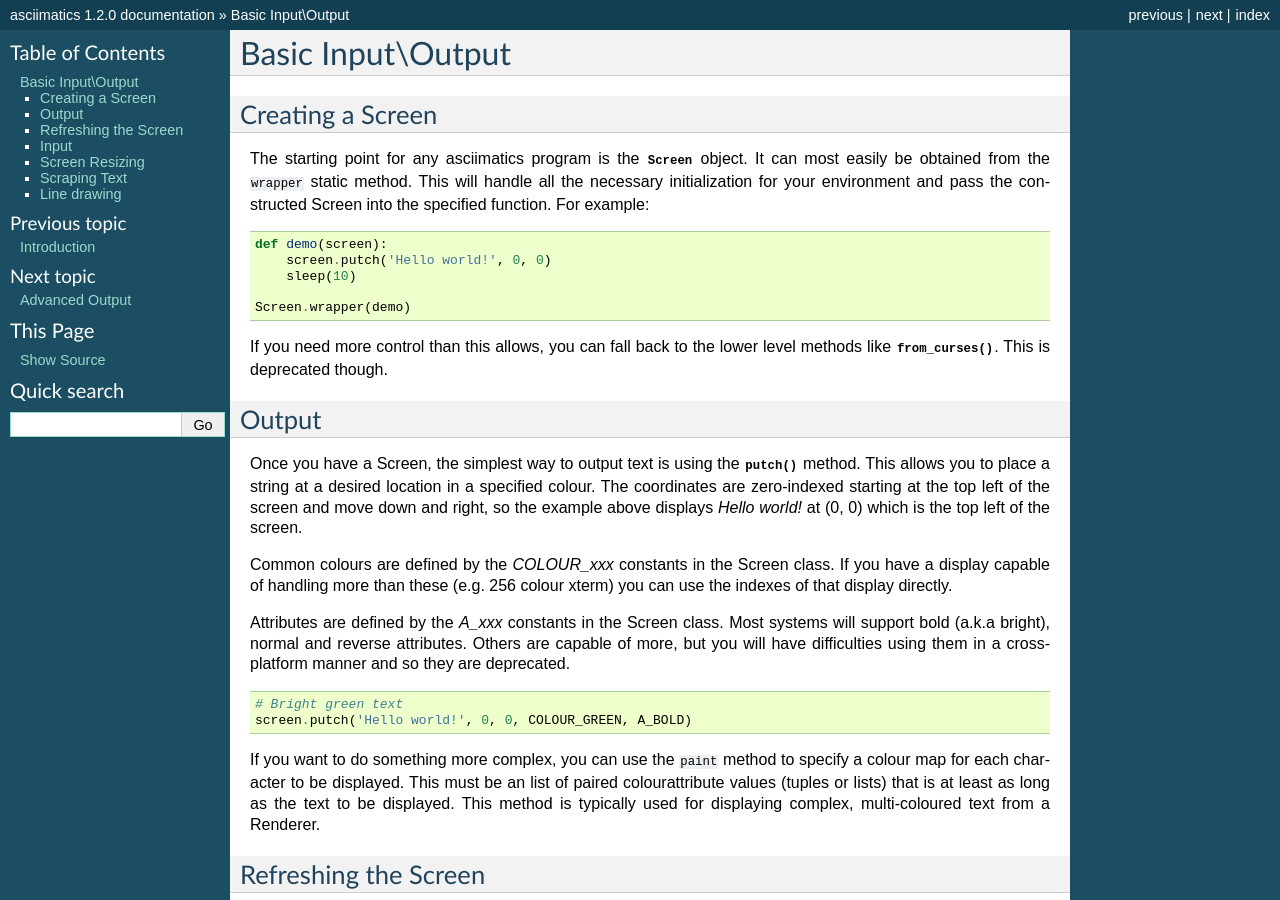
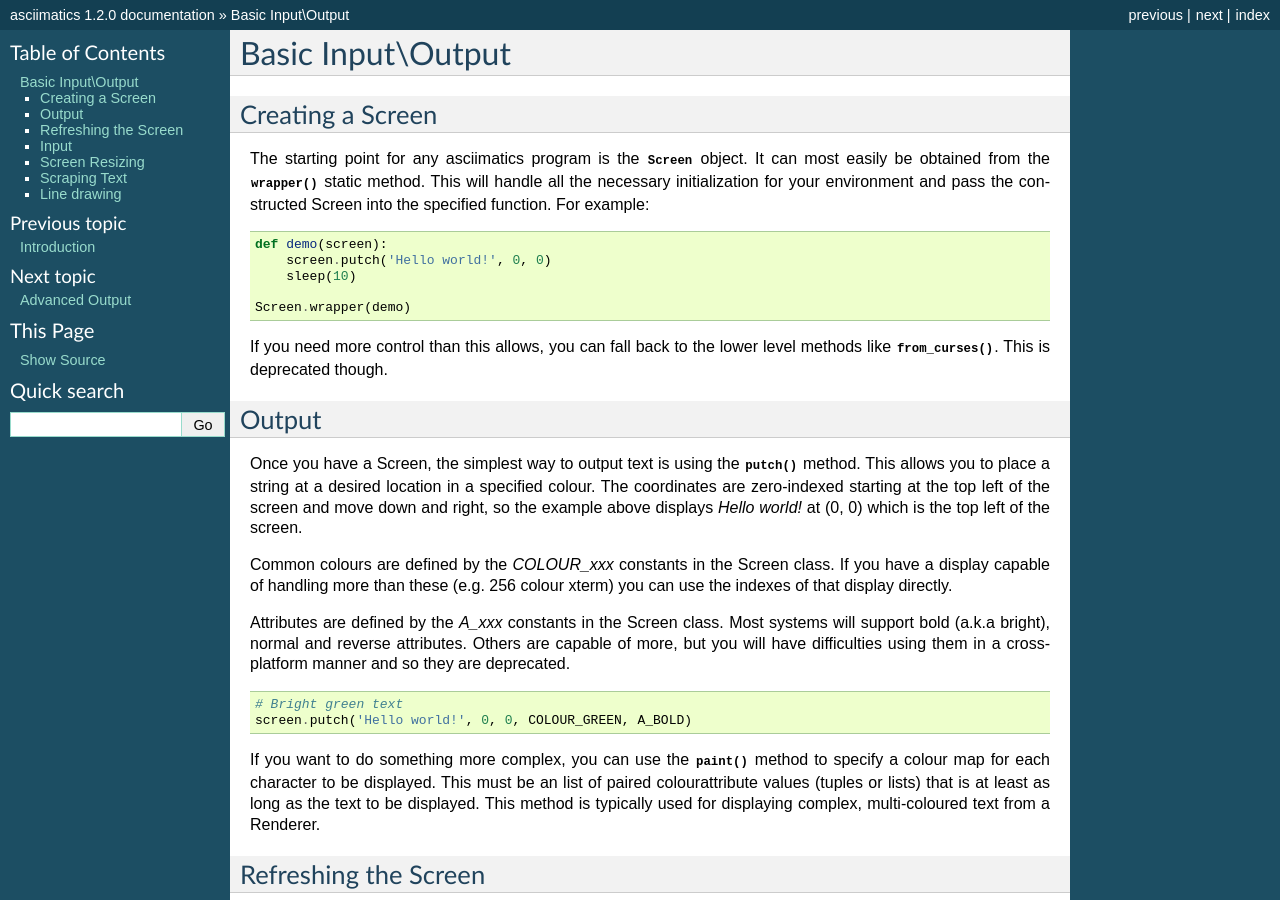
Before and after one commit to peterbrittain/asciimatics, a Sphinx documentation site: the page built from doc/source/io.rst, in a window 1280 px wide and 900 px high. Built offline with Sphinx 7.4.7, drawn with Linux system fonts in a browser that asks for light colours; cross-references to code outside the pages are shown as plain code; some of the changed lines change nothing that is shown.

Commit message:
More fixed refrences

```diff
--- a/doc/source/io.rst
+++ b/doc/source/io.rst
@@ -3,7 +3,7 @@ Basic Input\\Output
 
 Creating a Screen
 ------------------
-The starting point for any asciimatics program is the :py:obj:`.Screen` object.  It can most easily be obtained from the :py:methods:`.wrapper` static method.  This will handle all the necessary initialization for your environment and pass the constructed Screen into the specified function.  For example:
+The starting point for any asciimatics program is the :py:obj:`.Screen` object.  It can most easily be obtained from the :py:meth:`.wrapper` static method.  This will handle all the necessary initialization for your environment and pass the constructed Screen into the specified function.  For example:
 
 .. code-block:: python
 
@@ -28,7 +28,7 @@ Attributes are defined by the `A_xxx` constants in the Screen class.  Most syste
     # Bright green text
     screen.putch('Hello world!', 0, 0, COLOUR_GREEN, A_BOLD)
 
-If you want to do something more complex, you can use the :py:`.paint` method to specify a colour map for each character to be displayed.  This must be an list of paired colour\attribute values (tuples or lists) that is at least as long as the text to be displayed.  This method is typically used for displaying complex, multi-coloured text from a Renderer.
+If you want to do something more complex, you can use the :py:meth:`.paint` method to specify a colour map for each character to be displayed.  This must be an list of paired colour\attribute values (tuples or lists) that is at least as long as the text to be displayed.  This method is typically used for displaying complex, multi-coloured text from a Renderer.
 
 Refreshing the Screen
 ---------------------
```
